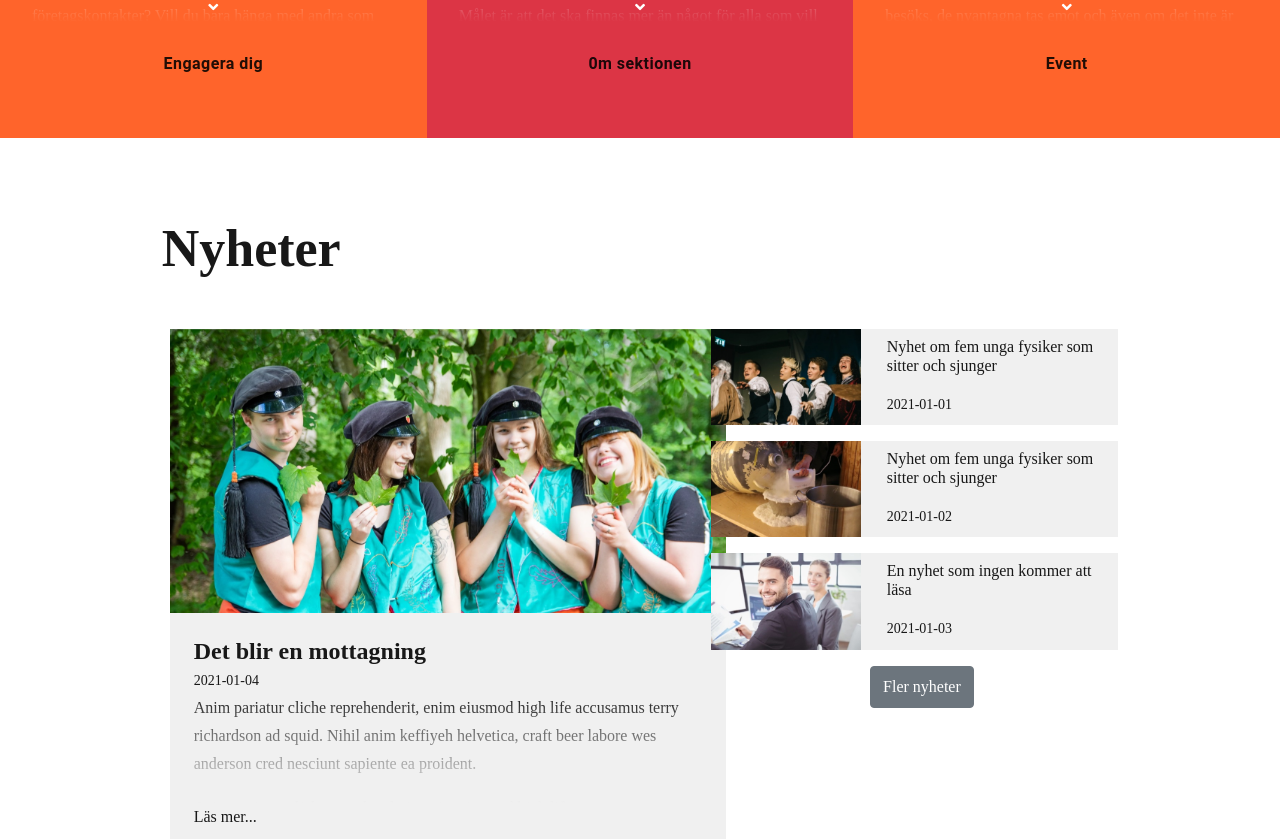
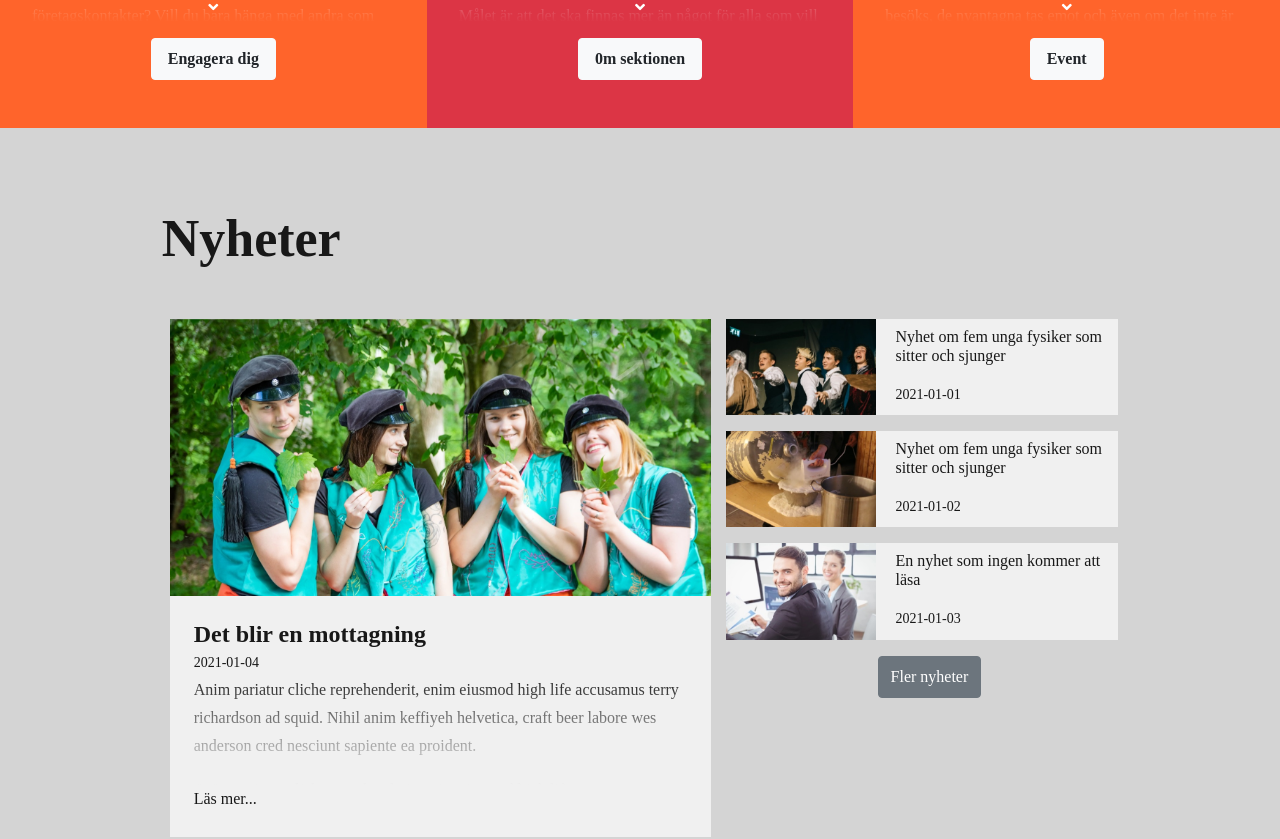
Before and after one commit to Fysiksektionen/Hemsida, a React (Create React App) app in the folder client/: page / in a window 1280 px wide. Shown: the part 960-1799 px from the top of the page. Built offline with nearby package versions, Linux system fonts and the light colour scheme; a web font is replaced by a local one.

Commit message:
Continued styling of frontpage Components.

```diff
--- a/client/src/components/content_object_renderers/InfoBox2COR.tsx
+++ b/client/src/components/content_object_renderers/InfoBox2COR.tsx
@@ -6,6 +6,7 @@ import Col from 'react-bootstrap/Col';
 import { CenteredText as Centered } from '../Centered';
 import FButton from '../f-styled/buttons/FButton';
 import RichTextCOR from './blocks/RichTextCOR';
+import { Button } from 'react-bootstrap';
 
 /**
  * Renders an InfoBox and allows for changing the title and text using RichTextEditor when in EditorialModeContext.
@@ -46,11 +47,13 @@ export default function InfoBox2COR(props: {content: OrangeInfoBoxCT}) {
                             </div>
                             <div className='flex-grow-1 my-2'/>
                             <Centered>
-                                <FButton
-                                    text={props.content.items.button.text}
+                                <Button
+                                    variant='light'
                                     href={editing ? '#' : props.content.items.button.attributes.link}
-                                    style={{ fontSize: '1rem' }}
-                                />
+                                    className='font-weight-bold px-3'
+                                >
+                                    {props.content.items.button.text}
+                                </Button>
                             </Centered>
                         </Col>
                     </Row>
--- a/client/src/components/news/FrontpageNewsWidget.tsx
+++ b/client/src/components/news/FrontpageNewsWidget.tsx
@@ -1,22 +1,26 @@
 import React from 'react';
-import NewsItemCompact from './NewsItemCompact';
-import NewsFeedTiny from './NewsFeedTiny';
+import NewsItemLage from './NewsItemLarge';
+import NewsFeedSmall from './NewsFeedTiny';
 import Row from 'react-bootstrap/Row';
 import Col from 'react-bootstrap/Col';
 import { DummyData, DummyData2 } from '../../mock_data/mock_NewsWidget';
 import OffsetTitle from '../OffsetTitle';
 
-function NewsWidget() {
+function FrontpageNewsWidget() {
     return (
         <Col xs={12} xl={10}>
             <OffsetTitle title="Nyheter" offsetLeft={2}>
                 <Row>
-                    <Col className="col-7 pr-0"> <NewsItemCompact {...DummyData2}/> </Col>
-                    <Col className="col-5 pl-0"> <NewsFeedTiny items={DummyData}/> </Col>
+                    <Col className="col-7">
+                        <NewsItemLage {...DummyData2}/>
+                    </Col>
+                    <Col className="col-5">
+                        <NewsFeedSmall items={DummyData}/>
+                    </Col>
                 </Row>
             </OffsetTitle>
         </Col>
     );
 }
 
-export default NewsWidget;
+export default FrontpageNewsWidget;
--- a/client/src/components/news/NewsItemCompact.tsx
+++ b/client/src/components/news/NewsItemLarge.tsx
@@ -17,7 +17,7 @@ function BottomText(props: {opened: boolean}) {
     return (<div className="read-more">{props.opened ? Share() : ReadMore()}</div>);
 }
 
-function NewsItemCompact(props : NewsPageMinimal) {
+function NewsItemLarge(props : NewsPageMinimal) {
     const [open, setOpen] = useState(false);
     return (
         <div onClick={() => setOpen(!open)}>
@@ -44,4 +44,4 @@ function NewsItemCompact(props : NewsPageMinimal) {
     );
 }
 
-export default NewsItemCompact;
+export default NewsItemLarge;
--- a/client/src/pages/Frontpage.tsx
+++ b/client/src/pages/Frontpage.tsx
@@ -1,7 +1,7 @@
 import React from 'react';
 import Banner from '../components/Banner';
 import OrangeInfoBoxes from '../components/OrangeInfoBoxes';
-import NewsWidget from '../components/news/FrontpageNewsWidget';
+import FrontpageNewsWidget from '../components/news/FrontpageNewsWidget';
 import placeholder from '../mediafiles/placeholder_images/placeholder.jpg';
 import { ContentObject } from '../types/api_object_types';
 import { FrontPageCT } from '../types/content_objects/content_trees/pages';
@@ -23,8 +23,8 @@ function Frontpage(props: ContentObject) {
                 <Row>
                     <OrangeInfoBoxes {...content.items.orangeBoxes.items}/>
                 </Row>
-                <Row className="py-6 p-5 justify-content-center bg-F-super-light-gray">
-                    <NewsWidget />
+                <Row className="py-6 p-5 justify-content-center bg-F-gray">
+                    <FrontpageNewsWidget />
                 </Row>
                 <Row className='py-6 p-5 justify-content-center'>
                     <Col xs={12} xl={10}>
```
